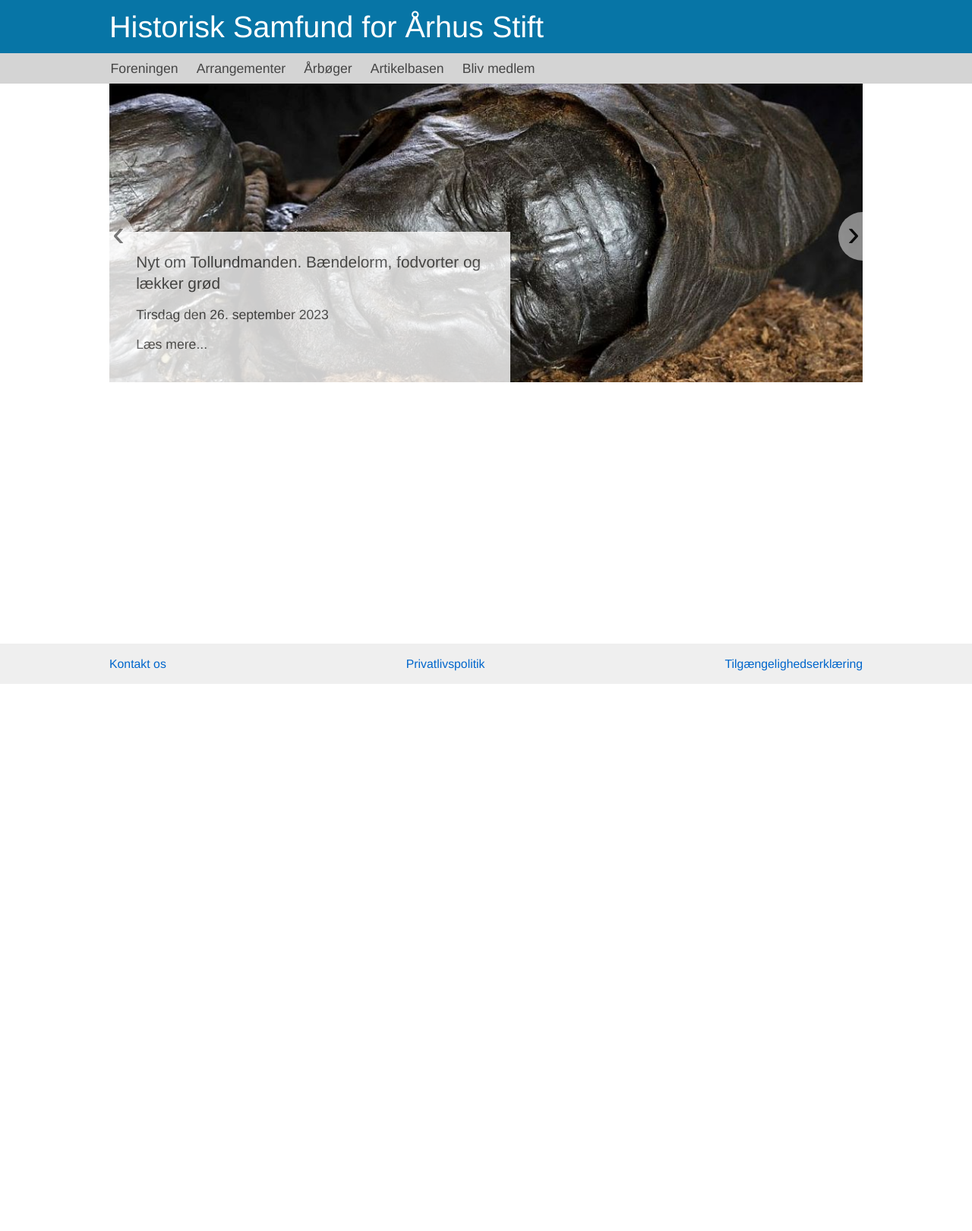
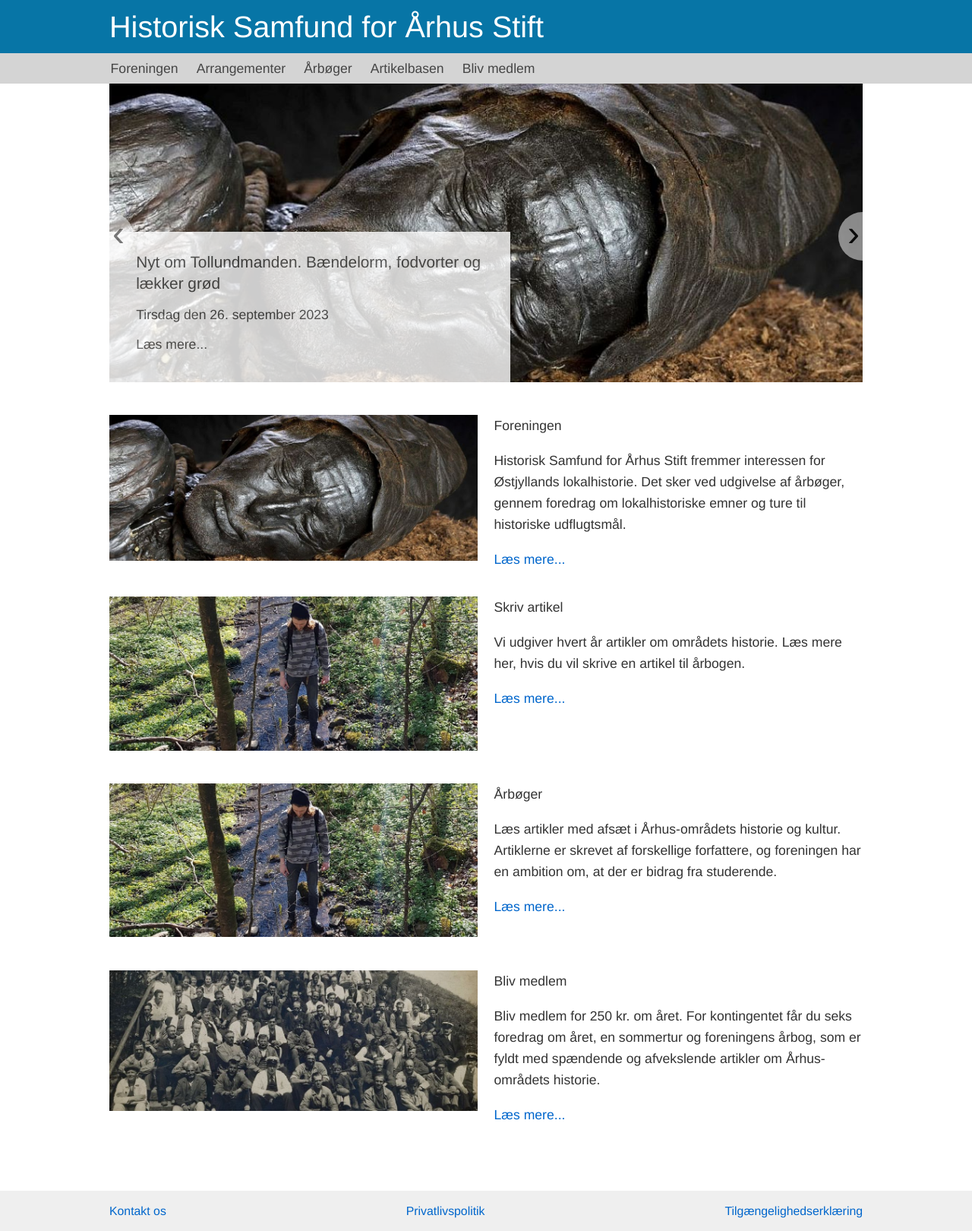
Before and after one commit to guldhorn/historisk-samfund, a Jekyll site: the page built from index.md, in a window 1280 px wide. Shown: the whole page at 76% size. Built offline with Jekyll 4.4.1, drawn with Linux system fonts in a browser that asks for light colours; before the commit the page ends 900 px from its top, so only the background shows below that.

Commit message:
Add teasers on homepage, midstream

```diff
--- a/_data/arrangements.yaml
+++ b/_data/arrangements.yaml
@@ -22,6 +22,7 @@
   date: Tirsdag den 26. september 2023
   time: Kl. 19.00
   price: Gratis for medlemmer. 50 kr. for ikke-medlemmer
+
 - page_url: /arrangementer/2023-11-08-kulturhistorisk-skrald
   image_url: /assets/kulturhistorisk-skrald-arrangement.jpg
   image_alt: Foredrag om kulturhistorisk skrald
@@ -31,6 +32,7 @@
   date: Onsdag den 8. november 2023
   time: Kl. 19.00
   price: Gratis for medlemmer. 50 kr. for ikke-medlemmer
+
 - page_url: /arrangementer/2023-11-27-om-livoe
   image_url: /assets/livoe-arrangement.jpg
   image_alt: Foredrag om Livø
--- a/_data/slides.yaml
+++ b/_data/slides.yaml
@@ -2,8 +2,8 @@
 # The slides are shown in this order when the page is loaded
 
 # For each slide you have to define the following:
-# page_url: link to the markdown (.md) file of the page. Leave out the .md-extension
-# image_url: link to the image-file. The image-file should be 1024px wide and 400px high
+# page_url: the url that the link should point
+# image_url: relative link to the image-file. The image-file should be 1024px wide and 400px high
 # image_alt: the text to show when hovering the mouse over the image
 # title: the heading in the text-field which overlays the image
 # text: the text of the text-field
@@ -13,11 +13,13 @@
   image_alt: Foredrag om Tollundmanden
   title: Nyt om Tollundmanden. Bændelorm, fodvorter og lækker grød
   text: Tirsdag den 26. september 2023
+
 - page_url: /arrangementer/2023-11-08-kulturhistorisk-skrald
   image_url: /assets/kulturhistorisk-skrald-nyhed.jpg
   image_alt: Foredrag om kulturhistorisk skrald
   title: Kulturhistorisk skrald. Museet i mudderet (metaldekektor)
   text: Onsdag den 8. november 2023
+
 - page_url: /arrangementer/2023-11-27-om-livoe
   image_url: /assets/livoe-nyhed.jpg
   image_alt: Foredrag om Livø
--- /dev/null
+++ b/_data/teasers.yaml
@@ -0,0 +1,33 @@
+# These are the teasers shown on the homepage underneath the caroussel
+# The teasers are shown in this order when the page is loaded
+
+# For each teaser you have to define the following:
+# page_url: link to the markdown (.md) file of the page. Leave out the .md-extension
+# image_url: relative link to the image-file. The image-file should be 600px wide and 400px high
+# image_alt: the text to show when hovering the mouse over the image
+# title: the heading in the text-field
+# text: the text of the text-field
+
+- page_url: /foreningen
+  image_url: /assets/tollundmanden-nyhed.jpg
+  image_alt: Foredrag om Tollundmanden
+  title: Foreningen
+  text: Historisk Samfund for Århus Stift fremmer interessen for Østjyllands lokalhistorie. Det sker ved udgivelse af årbøger, gennem foredrag om lokalhistoriske emner og ture til historiske udflugtsmål.
+
+- page_url: /aarboeger
+  image_url: /assets/kulturhistorisk-skrald-nyhed.jpg
+  image_alt: Foredrag om kulturhistorisk skrald
+  title: Skriv artikel
+  text: Vi udgiver hvert år artikler om områdets historie. Læs mere her, hvis du vil skrive en artikel til årbogen.
+
+- page_url: /aarboeger
+  image_url: /assets/kulturhistorisk-skrald-nyhed.jpg
+  image_alt: Foredrag om kulturhistorisk skrald
+  title: Årbøger
+  text: Læs artikler med afsæt i Århus-områdets historie og kultur. Artiklerne er skrevet af forskellige forfattere, og foreningen har en ambition om, at der er bidrag fra studerende.
+
+- page_url: /bliv-medlem
+  image_url: /assets/livoe-nyhed.jpg
+  image_alt: Foredrag om Livø
+  title: Bliv medlem
+  text: Bliv medlem for 250 kr. om året. For kontingentet får du seks foredrag om året, en sommertur og foreningens årbog, som er fyldt med spændende og afvekslende artikler om Århus-områdets historie.
--- a/assets/main.css
+++ b/assets/main.css
@@ -410,6 +410,34 @@ input {
 }
 
 /****************/
+/* Teasers      */
+/****************/
+.teaser-wrapper {
+    padding-top: 2em;
+}
+.teaser-image img {
+    width: 100%;
+    /* max-height: 500px; */
+    object-fit: cover;
+}
+
+@media (min-width: 40em) {
+    .teaser {
+        display: flex;
+        flex-wrap: nowrap;
+        gap: 1.2em;
+        justify-content: space-between;
+        padding-bottom: 2em;
+    }
+    .teaser-image {
+        width: 50%;
+    }
+    .teaser-textbox {
+        width: 50%;
+    }
+}
+
+/****************/
 /* Arrangements */
 /****************/
 .arrangement {
--- a/index.md
+++ b/index.md
@@ -20,3 +20,18 @@ layout: default
   {% endfor %}
   </ul>
 </div>
+
+<div class="teaser-wrapper">
+  {% for teaser in site.data.teasers %}
+    <div class="teaser">
+      <div class="teaser-image">
+        <img src="{{ teaser.image_url | relative_url }}" alt="{{ teaser.image_alt }}">
+      </div>
+      <div class="teaser-textbox">
+        <p class="teaser-title">{{ teaser.title }}</p>
+        <p class="teaser-text">{{ teaser.text }}</p>
+        <a href="{{ teaser.page_url | relative_url }}">Læs mere...</a>
+      </div>
+    </div>
+  {% endfor %}
+</div>
```
Also changed, not shown: assets/Skriv artikel - stor.jpg (added), assets/bliv-medlem_teaser.jpg (added), assets/foreningen_teaser.jpg (added), assets/skriv-artikel_teaser.jpg (added), assets/Årbog_2022 - stor.jpg (added), 2 other files.
